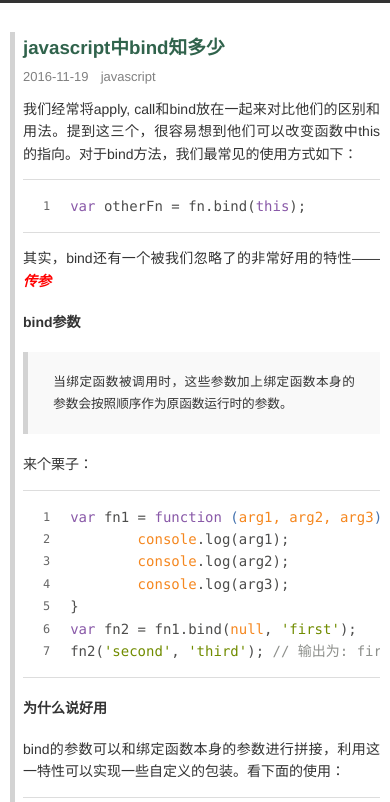
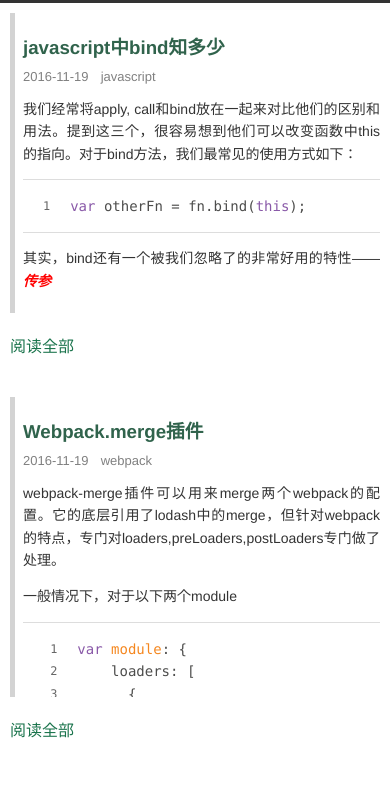
Before and after one commit to cuijing1031/cuijing1031.github.com, a plain HTML site: page index.html in a window 390 px wide. Shown: the part 42-844 px from the top of the page. Drawn offline with nearby package versions, Linux system fonts and the light colour scheme.

Commit message:
update theme

```diff
--- a/styles/main.css
+++ b/styles/main.css
@@ -588,10 +588,13 @@
 .post-list {
   position: relative;
   padding-left: 0;
+  padding-bottom: 40px;
 }
 .post-list .post-list-item {
+  max-height: 400px;
+  overflow-y: hidden;
   padding-left: 20px;
-  margin-bottom: 40px;
+  margin-bottom: 20px;
   list-style: none;
   border-left: 5px solid #d3d3d3;
 }
@@ -601,9 +604,14 @@
 .post-list .article-entry {
   font-size: 14px;
 }
+.post-list .read-all-link {
+  font-size: 16px;
+}
 @media screen and (max-width: 768px) {
   .post-list .post-list-item {
     padding-left: 8px;
+    max-height: 300px;
+    overflow-y: hidden;
   }
 }
 @media screen and (min-width: 769px) {
```
